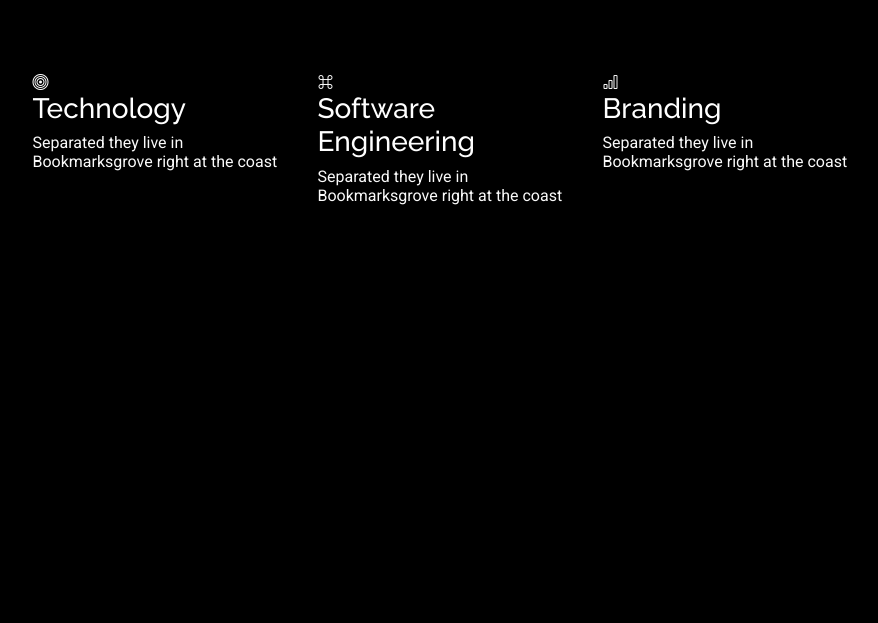
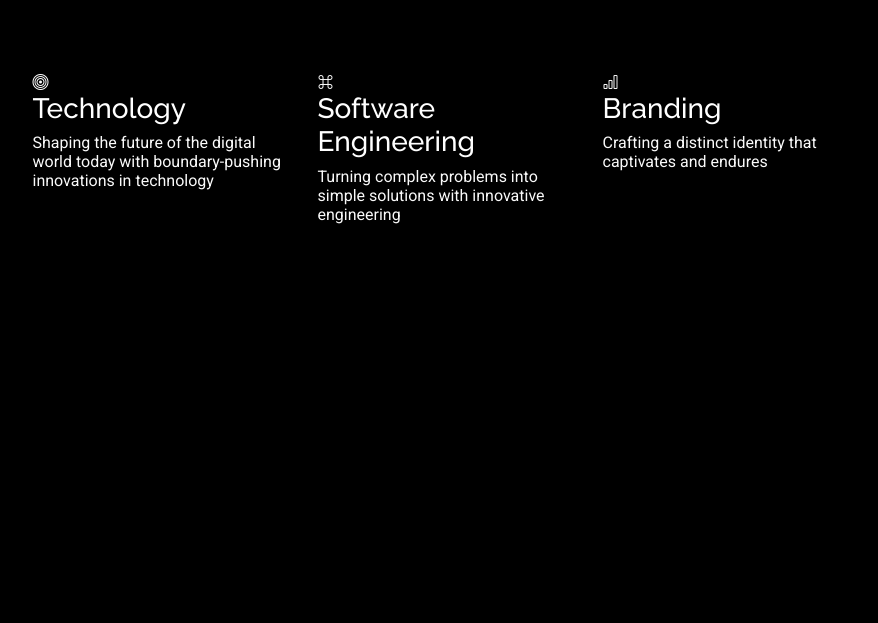
Before and after one commit to Emreodesia/MoyVeb, a plain HTML site: page index.html in a window 1280 px wide. Shown: the part 1620-2243 px from the top of the page, without its empty margins (192-1070 px from the left). Drawn offline with Linux system fonts and the light colour scheme.

Commit message:
Update index.html

```diff
--- a/index.html
+++ b/index.html
@@ -149,7 +149,7 @@
           </div>
           <div>
             <h3>Technology</h3>
-            <p>Separated they live in Bookmarksgrove right at the coast</p>
+            <p>Shaping the future of the digital world today with boundary-pushing innovations in technology</p>
           </div>
         </div>
       </div>
@@ -161,7 +161,7 @@
           </div>
           <div>
             <h3>Software Engineering</h3>
-            <p>Separated they live in Bookmarksgrove right at the coast</p>
+            <p>Turning complex problems into simple solutions with innovative engineering</p>
           </div>
         </div>
       </div>
@@ -173,7 +173,7 @@
           </div>
           <div>
             <h3>Branding</h3>
-            <p>Separated they live in Bookmarksgrove right at the coast</p>
+            <p>Crafting a distinct identity that captivates and endures</p>
           </div>
         </div>
       </div>
@@ -334,7 +334,7 @@
   <footer id="footer" class="footer dark-background">
     <div class="container">
       <h3 class="sitename"></h3>
-      <p>Et aut eum quis fuga eos sunt ipsa nihil. Labore corporis magni eligendi fuga maxime saepe commodi placeat.</p>
+      <p>In the field of technology and software, we aim to support users' success by providing innovative and effective solutions that best meet their needs</p>
       <div class="social-links d-flex justify-content-center">
         <a href=""><i class="bi bi-twitter-x"></i></a>
         <a href=""><i class="bi bi-facebook"></i></a>
```
